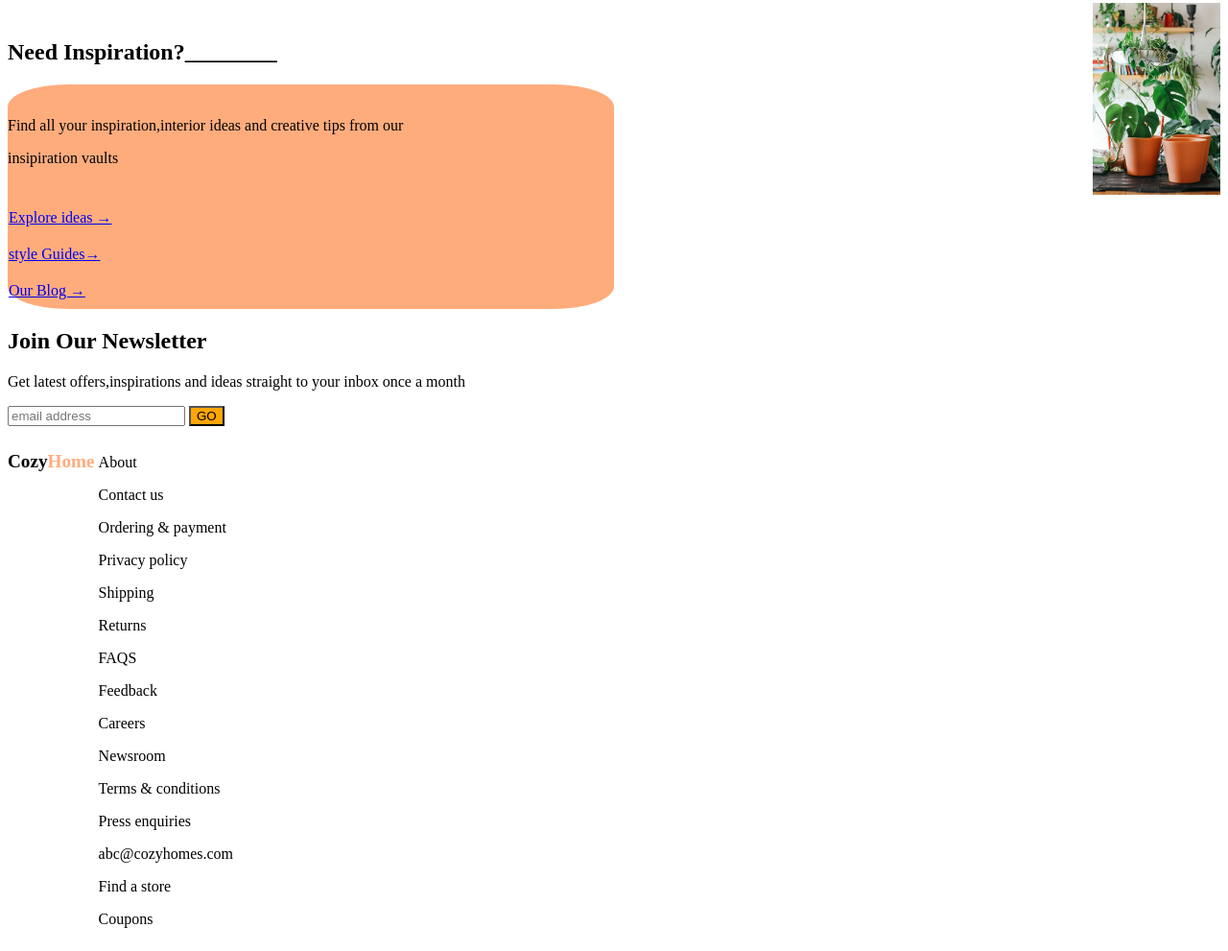
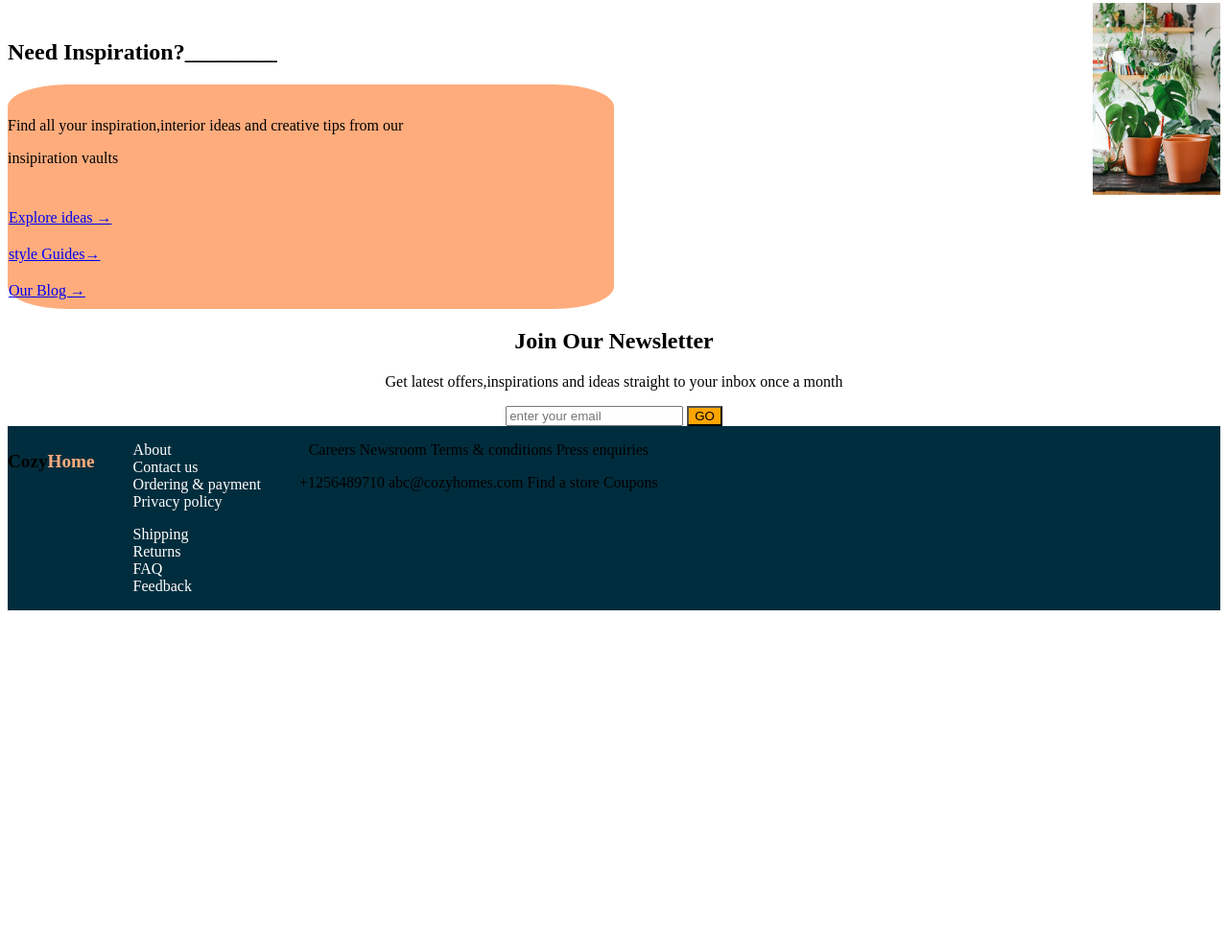
Before and after one commit to BurajeVallary/cozyhomes, a plain HTML site: page index.html in a window 1280 px wide. Shown: the part 1306-2297 px from the top of the page at 96% size. After the commit the page ends 1950 px from the top, so only its background shows below. Drawn offline with Linux system fonts and the light colour scheme.

```diff
--- a/index.html
+++ b/index.html
@@ -93,41 +93,52 @@
 </div>
 </form>
 </div>
-
+<div class ="our">
 <div class="join">
     <h2>Join Our Newsletter</h2>
     <p>Get latest offers,inspirations and ideas straight to your inbox once a month</p>
 
 </div>
 <div class="email">
-    <input type="email" placeholder="email address"   />
+    <input type=" email" placeholder="enter your email"   />
     <button class="Gone">GO</button>
 </div>
+</div>
+<div class="all">
 <div id="finalcozy"><h4 id ="word">Cozy</h4><h4 id="Home">Home</h4></div>
-<div class="final">
+<div class="lastpage">
     <div class="ABT">
-        <P>About</P>
-        <p>Contact us</p>
-        <p>Ordering & payment </p>
-        <p>Privacy policy</p>
-
+        <ul>
+        <li>About</li>
+        <li>Contact us</li>
+        <li>Ordering & payment</li>
+        <li>Privacy policy</li>
+    </ul>
+    <ul>
+        <div class="feed">
+        <li>Shipping</li>
+        <li>Returns</li>
+        <li>FAQ</li>
+        <li>Feedback</li>
+        </div>
+    </ul>
+</div>
+</div>
         <div class="ship">
-            <P>Shipping</P>
-            <p>Returns</p>
-            <p>FAQS </p>
-            <p>Feedback</p>
-
-            <div class="car">
-                <P>Careers</P>
-                <p>Newsroom</p>
-                <p>Terms & conditions </p>
-                <p>Press enquiries</p>
-
-                <div class="number">
-                    <P+1256489710</P>
-                    <p>abc@cozyhomes.com</p>
-                    <p>Find a store </p>
-                    <p>Coupons</p>
+            <ul>
+                <li>Careers</li>
+                <li>Newsroom</li>
+                <li>Terms & conditions </li>
+                <li>Press enquiries</li>
+            </ul>
+            <div class="number">
+            <ul>
+                <li>+1256489710</li>
+                <li>abc@cozyhomes.com</li>
+                <li>Find a store </li>
+                <li>Coupons</li>
+            </div>
+            </div>
                 </div>
                 </div>
 
--- a/style.css
+++ b/style.css
@@ -148,6 +148,7 @@
     }
     .ul{
         display: flex;
+        list-style-type: none;
 
     }
     .des{
@@ -158,3 +159,28 @@
         background-color: #ffe5dc;
 
     }
+    .our{
+        text-align: center;
+    }
+    li{
+        display: flex;
+        list-style: none;
+        display: inline-block;
+
+    }
+    .lastpage{
+        background-color: #002d3d;
+        color: white;
+    }
+    .ABT ul li {
+        content: white;
+        display: flex;
+
+    }
+    .feed ul li {
+        content: white;
+        display: flex
+        }
+        .all{
+            background-color: #002d3d;
+        }
```
